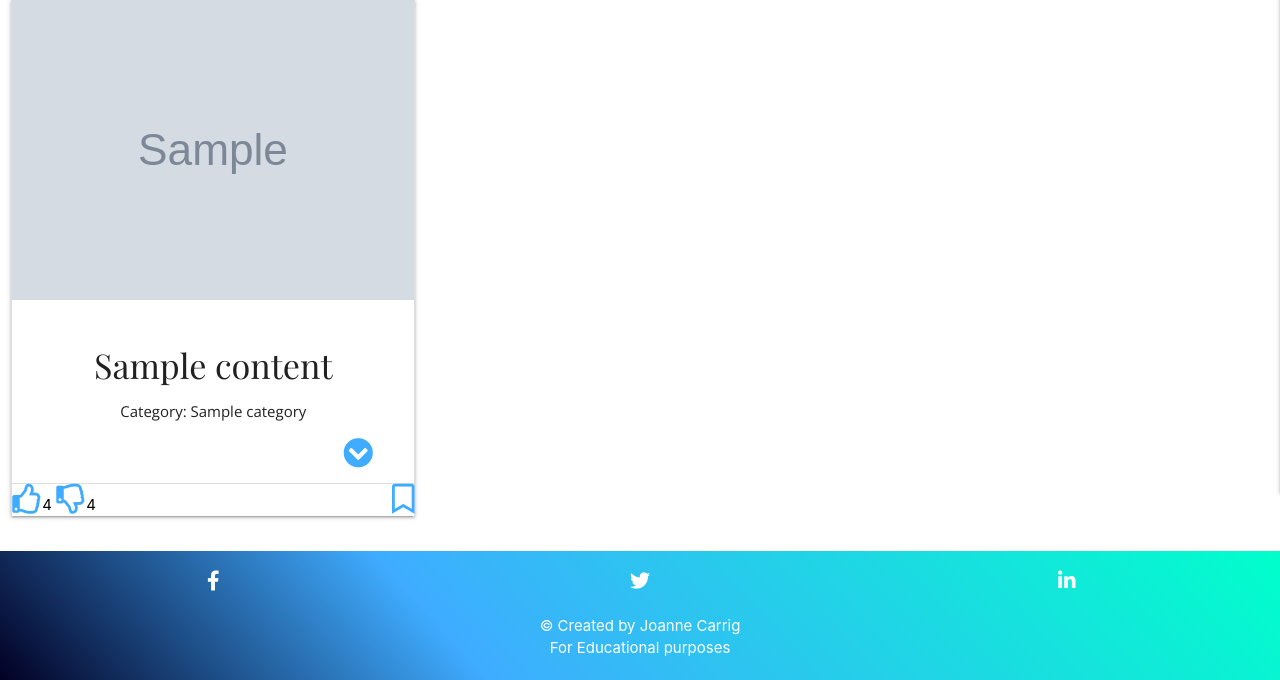
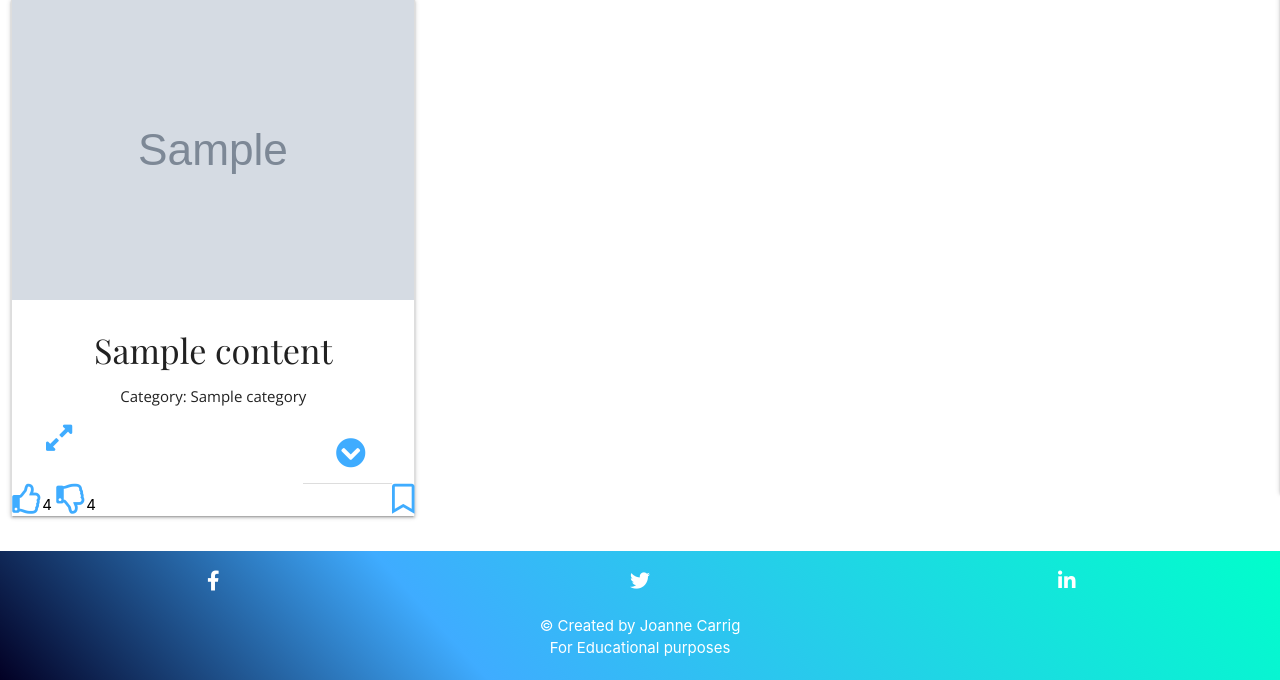
Before and after one commit to jojo157/learning-platform, a Flask app: page /search in a window 1280 px wide. Shown: the part 367-1047 px from the top of the page. Run offline with Flask 2, Linux system fonts and the light colour scheme; grey boxes marked "Sample" are stand-in pictures; a database or web service that is not in the repository returns one stand-in record (values such as "Sample title"); some libraries are stand-ins or nearby versions.

Commit message:
added seperate icon to increase the article size when clickde and keep the expand content seperate

```diff
--- a/static/css/style.css
+++ b/static/css/style.css
@@ -142,11 +142,13 @@ i.fas.fa-search, i.fas.fa-chevron-circle-down, i.far.fa-thumbs-down, i.far.fa-bo
     object-fit: cover;
 }
 
-
+.collapsible-header p{
+    width: 100%;
+}
 
 /* Register Page */
 
-i.far.fa-user, i.far.fa-user, i.far.fa-envelope, i.fas.fa-user-tag, i.fas.fa-lock{
+i.far.fa-user, i.far.fa-user, i.far.fa-envelope, i.fas.fa-user-tag, i.fas.fa-lock, i.fas.fa-expand-alt{
     color: #3facff;
     font-size: 30px;
 }
--- a/static/js/script.js
+++ b/static/js/script.js
@@ -13,14 +13,15 @@ $(document).ready(function(){
 
   // code to zoom in on content when click and zoom out when clicked again
 
-  $('.content-container').click(function() {
+  $('i.fas.fa-expand-alt').click(function() {
     if ($(this).hasClass('active')){
-
-      $('.content-container').removeClass('col s12 m8 offset-m2 l8 offset-l2 content-container active').addClass('col s12 l4 m6 content-container');
-  }
+      $('.content-container').removeClass('col s12 m8 offset-m2 l8 offset-l2 content-container').addClass('col s12 l4 m6 content-container');
+      $(this).removeClass('active');
+      $(this).scrollIntoView();
+    }
   else {
-
-       $('.content-container').removeClass('col s12 l4 m6 content-container').addClass('col s12 m8 offset-m2 l8 offset-l2 content-container active');
-  }
-
+       $(this).addClass('active');
+       $('.content-container').removeClass('col s12 l4 m6 content-container').addClass('col s12 m8 offset-m2 l8 offset-l2 content-container');
+       $(this).scrollIntoView();
+      }
   });
--- a/templates/home.html
+++ b/templates/home.html
@@ -39,11 +39,18 @@
                     <a href="{{ url_for('delete_content', content_id = single_content._id) }}" class="btn-small green-button confirm" title="Are you sure you wish to delete this post?">Delete</a>
                 </div>
                 {% endif %}
-                <div class="collapsible-header">
+                <div class="col s12">
                     <div class="col s12">
                         <h4 class="center">{{ single_content.title.capitalize()}}</h4>
                         <p class="center">Category: {{ single_content.category.capitalize()}}</p>
-                       <p><i class="fas fa-chevron-circle-down right"></i></p>
+                        <div class="col s9">
+                            <i class="fas fa-expand-alt"></i>
+                        </div>
+                        <div class="collapsible-header col s3">
+                            <p><i class="fas fa-chevron-circle-down right"></i></p>
+                        </div>
+
+
                     </div>
                 </div>
                 <div class="collapsible-body">
```
